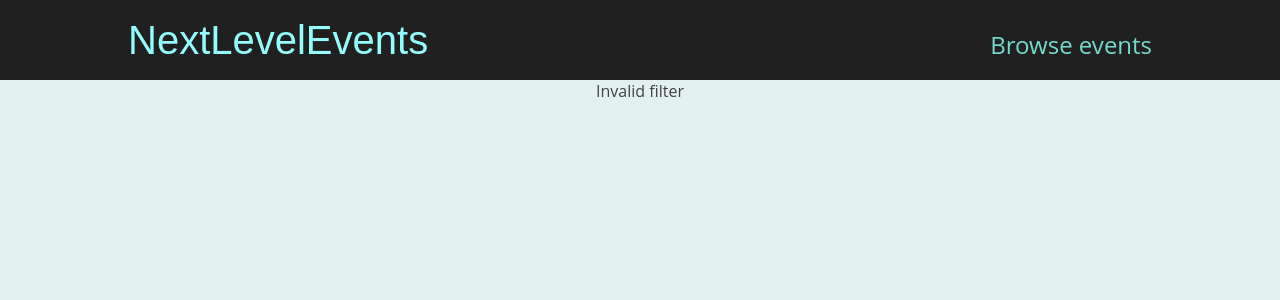
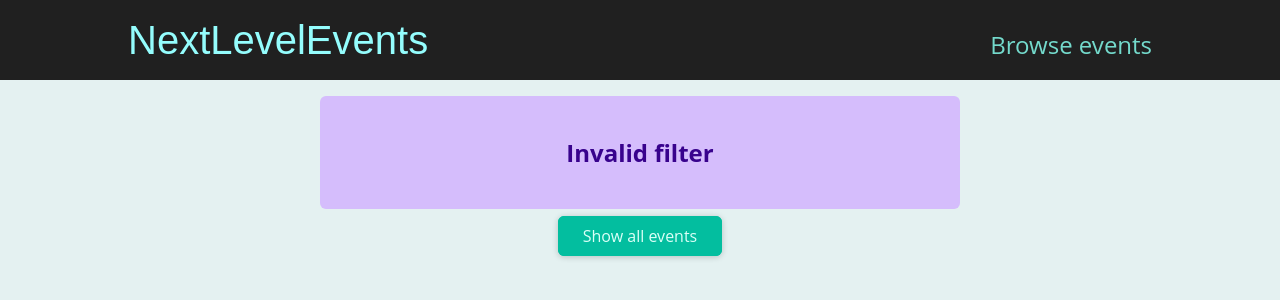
Before and after one commit to nadiia-dev/next-level-events, a Next.js app: page /events/e2 in a window 1280 px wide. Shown: the top 300 px of the page. Built offline with nearby package versions, Linux system fonts and the light colour scheme.

Commit message:
add error alert component

```diff
--- a/src/app/events/[...slug]/page.jsx
+++ b/src/app/events/[...slug]/page.jsx
@@ -3,6 +3,8 @@ import EventList from "@/components/events/EventList";
 import { useParams } from "next/navigation";
 import { getFilteredEvents } from "../../../../dummy-data";
 import ResultsTitle from "@/components/events/ResultsTitle";
+import ErrorAlert from "@/components/ui/ErrorAlert";
+import Button from "@/components/ui/Button";
 
 const FilteredEvents = () => {
   const { slug } = useParams();
@@ -25,7 +27,16 @@ const FilteredEvents = () => {
     numMonth < 1 ||
     numMonth > 12
   ) {
-    return <p className="center">Invalid filter</p>;
+    return (
+      <>
+        <ErrorAlert>
+          <p>Invalid filter</p>
+        </ErrorAlert>
+        <div className="center">
+          <Button link="/events">Show all events</Button>
+        </div>
+      </>
+    );
   }
 
   const filteredEvents = getFilteredEvents({
@@ -34,7 +45,16 @@ const FilteredEvents = () => {
   });
 
   if (!filteredEvents || filteredEvents.length === 0) {
-    return <p>No events found for this filter</p>;
+    return (
+      <>
+        <ErrorAlert>
+          <p>No events found for this filter</p>
+        </ErrorAlert>
+        <div className="center">
+          <Button link="/events">Show all events</Button>
+        </div>
+      </>
+    );
   }
   const date = new Date(numYear, numMonth - 1);
 
--- /dev/null
+++ b/src/components/ui/ErrorAlert.jsx
@@ -0,0 +1,7 @@
+import classes from "./ErrorAlert.module.css";
+
+const ErrorAlert = (props) => {
+  return <div className={classes.alert}>{props.children}</div>;
+};
+
+export default ErrorAlert;
--- /dev/null
+++ b/src/components/ui/ErrorAlert.module.css
@@ -0,0 +1,12 @@
+.alert {
+  margin: 1rem auto;
+  padding: 1rem 2rem;
+  width: 90%;
+  max-width: 40rem;
+  background-color: #d5bdfc;
+  color: #38028d;
+  font-weight: bold;
+  font-size: 1.5rem;
+  text-align: center;
+  border-radius: 6px;
+}
```
Also changed, not shown: src/app/events/[eventId]/page.jsx (+6 -1 lines).
